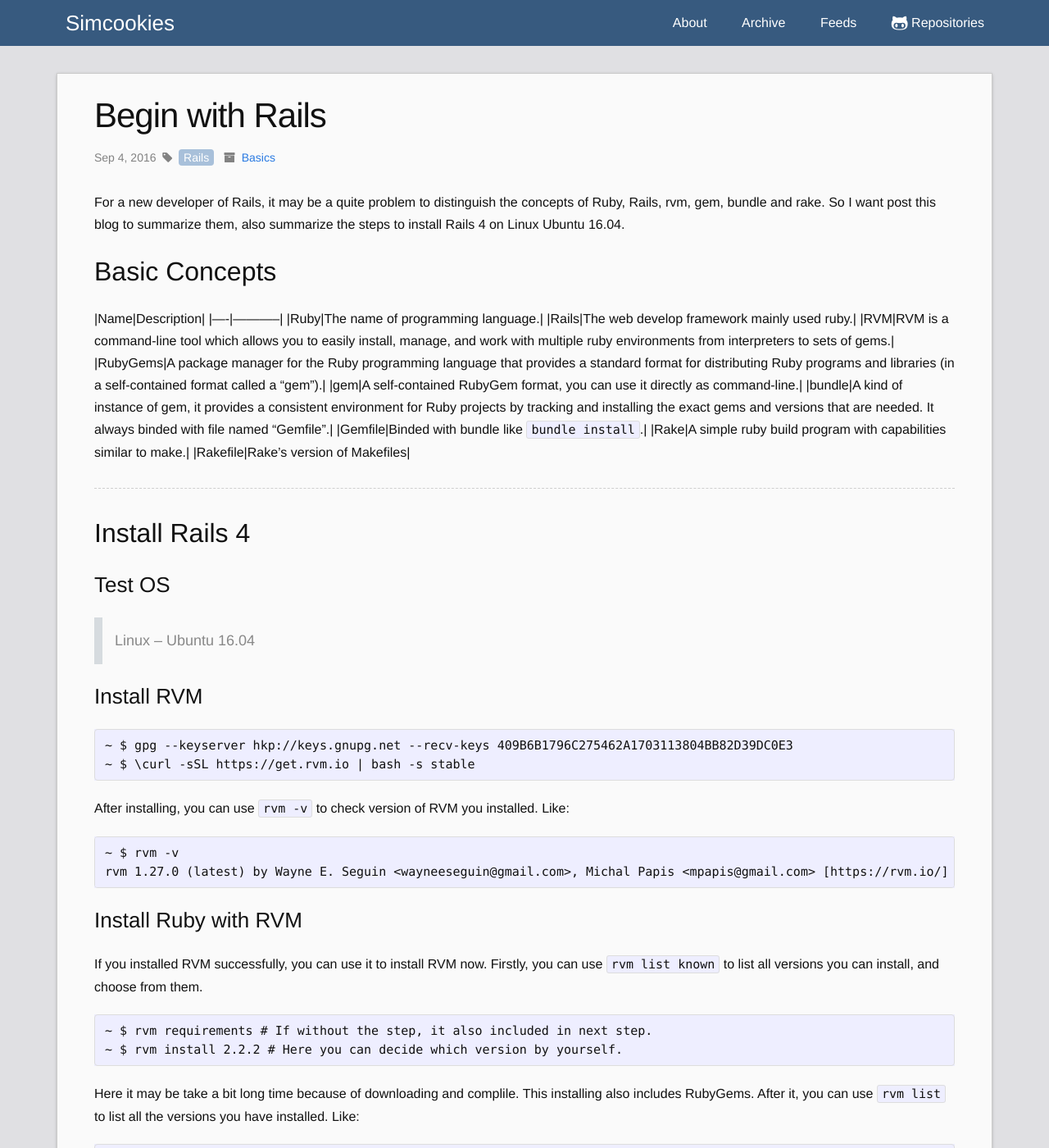
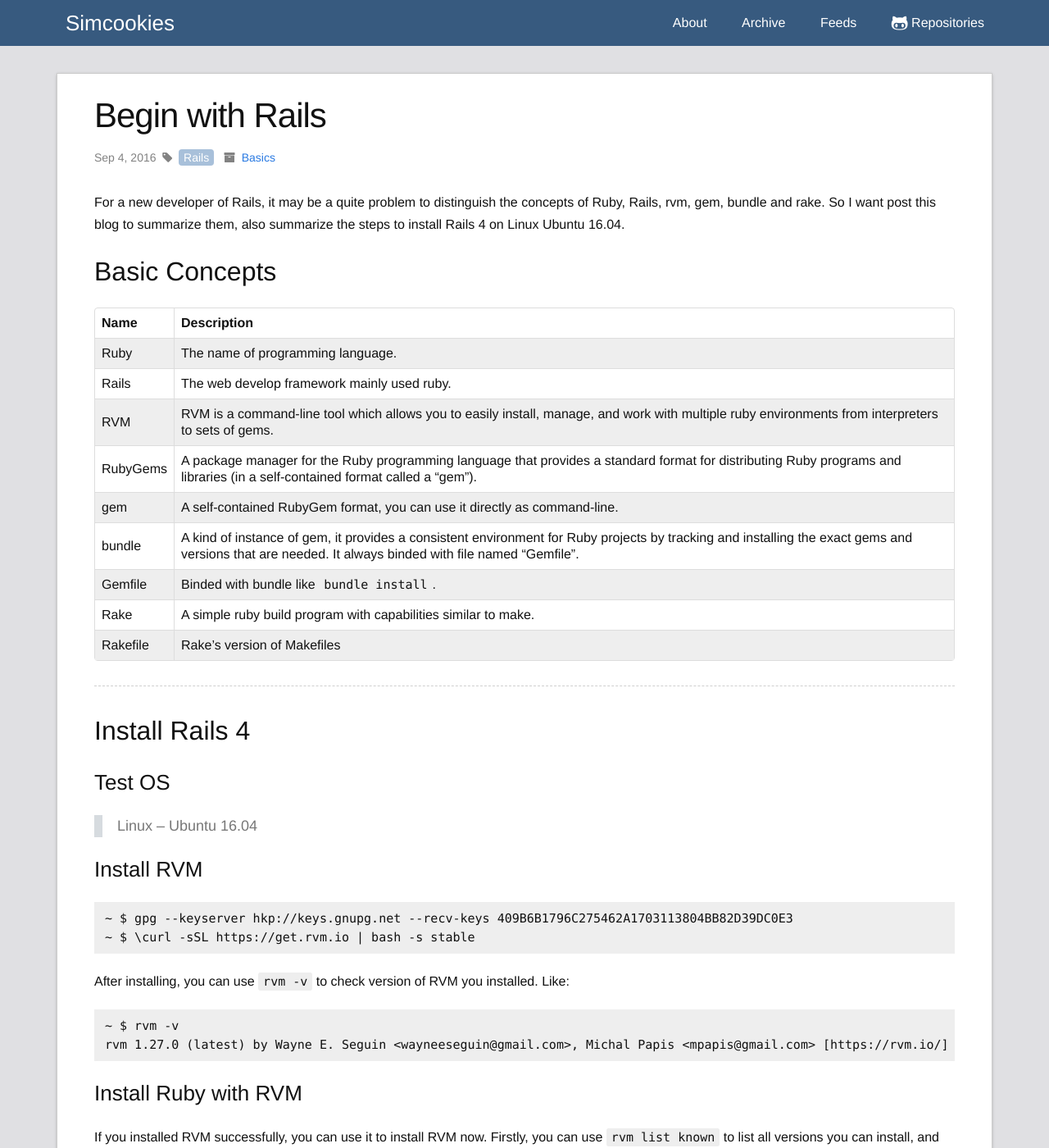
Before and after one commit to Simcookies/gitio, a Jekyll site: the page built from _posts/2016-09-04-begin-wih-rails.markdown, in a window 1280 px wide and 1400 px high. Shown: the whole window at 82% size. Built offline with Jekyll 4.4.1, drawn with Linux system fonts in a browser that asks for light colours; nearby versions of some CDN libraries; Markdown is read by kramdown in place of the engine named in the settings; comment, search, counter and statistics services are not loaded.

Commit message:
Modified stylesheets

```diff
--- a/_posts/2016-09-04-begin-wih-rails.markdown
+++ b/_posts/2016-09-04-begin-wih-rails.markdown
@@ -8,6 +8,7 @@
 
 
 ## Basic Concepts
+
 |Name|Description|
 |----|-----------|
 |Ruby|The name of programming language.|
--- a/_sass/_base.scss
+++ b/_sass/_base.scss
@@ -118,9 +118,9 @@
  */
 blockquote {
     border-left: 10px solid #D6DBDF;
-    padding: $spacing-unit / 2;
+    padding: 0 1em;
     font-size: 18px;
-    color: #888;
+    color: #777;
 
     > :last-child {
         margin-bottom: 0;
@@ -136,7 +136,7 @@
 code {
     font-family: Monaco, Consolas, "Courier New";
     font-size: 15px;
-    border: 1px solid $tc-border-color;
+    border: 1px solid $tc-basic-color;
 }
 
 code {
--- a/_sass/_layout.scss
+++ b/_sass/_layout.scss
@@ -33,7 +33,7 @@
 	top: 8px;
 	right: 5px;
 	display: block;
-	color: #fdfdfd;
+	color: #fff;
     }
 }
 
@@ -103,7 +103,7 @@
     background: $bg-content-color;
 
     @include media-query($on-palm) {
-	background: #fafafa;
+	background: #fff;
     }
 
     .quick-link {
@@ -140,7 +140,7 @@
     padding: $spacing-unit * 3 0 $spacing-unit 0;
 
     @include media-query($on-palm) {
-	background: #fafafa;
+	background: #fff;
 	padding: 55px 0 0 0;
     }
 }
@@ -150,7 +150,7 @@
     width: 710px;
     min-height: 400px;
     float: left;
-    background: #fafafa;
+    background: #fff;
     box-shadow: 0 1px 4px #999;
     outline: 1px solid #ccc;
     padding: $spacing-unit $spacing-unit * 1.5;
@@ -186,7 +186,7 @@
     }
 
     .col {
-	background: #fafafa;
+	background: #fff;
 	box-shadow: 0 1px 4px #999;
 	outline: 1px solid #ccc;
 	padding: $spacing-unit / 2.5;
@@ -215,7 +215,7 @@
 	    width: 100%;
 	    font-size: 16px;
 	    background-image:url('/public/image/searchicon.png');
-	    background-color: #fafafa;
+	    background-color: #fff;
 	    background-position: 8px 9px;
 	    background-repeat: no-repeat;
 	    border: none;
@@ -263,7 +263,7 @@
 
 	.tag-count {
 	    font-size: 16px;
-	    background: lighten($bg-header-color, 60%);
+	    background: #fff;
 	    padding: 1px 5px;
 	    border-width: 1px 1px 1px 0;
 	    border-style: solid;
@@ -324,7 +324,7 @@
 .post {
     position: relative;
     min-height: 400px;
-    background: #fafafa;
+    background: #fff;
     box-shadow: 0 1px 4px #999;
     outline: 1px solid #ccc;
     padding: $spacing-unit $spacing-unit * 1.5;
@@ -431,7 +431,7 @@
     }
 
     tr {
-	background-color: #fafafa !important;
+	background-color: #fff !important;
 	height: auto;
 
 	td {
@@ -453,7 +453,7 @@
 	min-width: 88px;
     }
     .date-month {
-	color: #fafafa;
+	color: #fff;
 	background: lighten($bg-header-color, 10%);
 	line-height: 25px;
 	padding: 10px;
--- a/_sass/_syntax-highlighting.scss
+++ b/_sass/_syntax-highlighting.scss
@@ -6,7 +6,7 @@
     @extend %vertical-rhythm;
 
     .highlighter-rouge & {
-      background: #eef;
+      background: #eee;
     }
 
     .c     { color: #998; font-style: italic } // Comment
--- a/public/css/main.scss
+++ b/public/css/main.scss
@@ -14,14 +14,14 @@
 
 $spacing-unit:     30px;
 
-$tc-basic-color:  #eef;
+$tc-basic-color:  #eee;
 $tc-border-color: #ddd;
 $bg-content-color: #e0e0e3;
 $bg-header-color:  #375a7f;
 $txt-light-color:  #fff;
 $txt-dark-color:   #111;
 $text-color:       #111;
-$background-color: #fdfdfd;
+$background-color: #fff;
 $brand-color:      #2a7ae2;
 
 $grey-color:       #828282;
```
